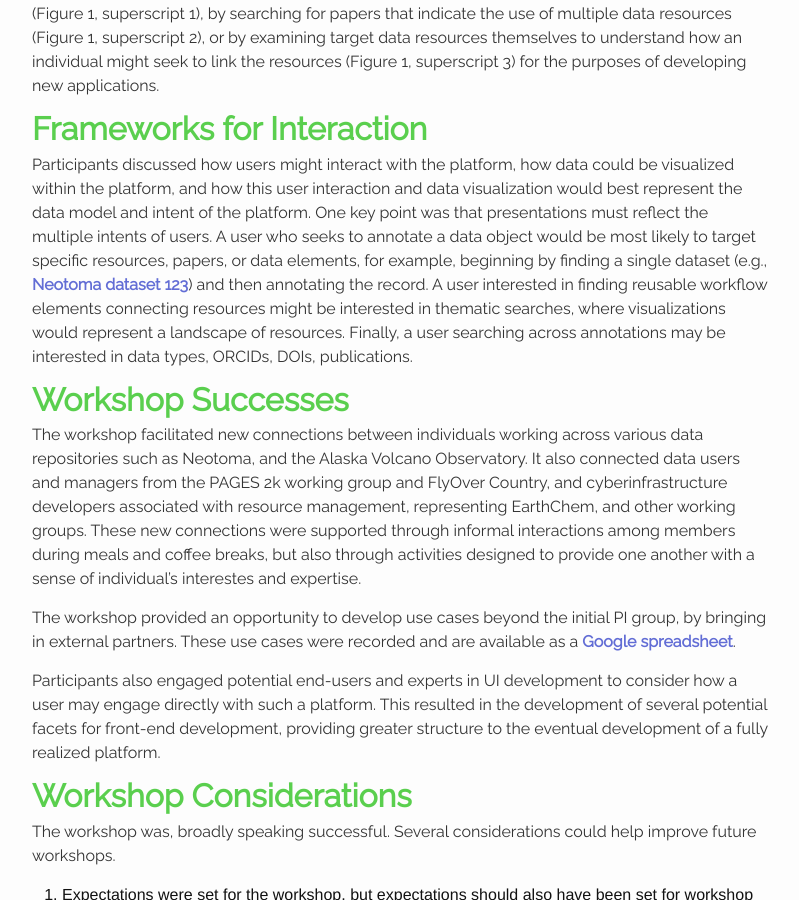
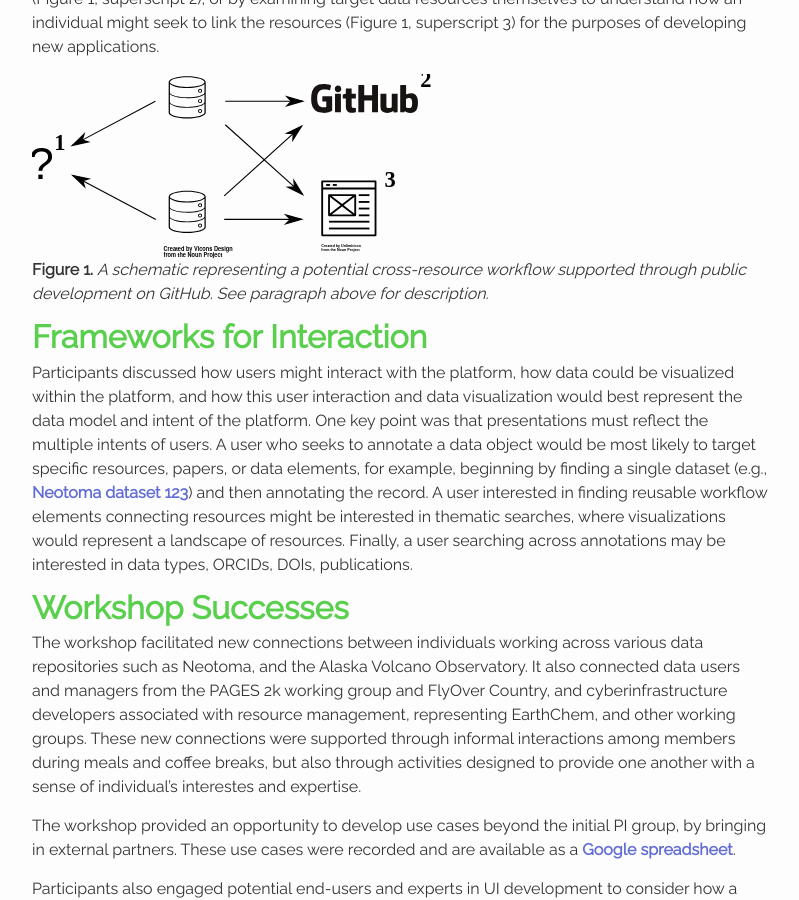
Before and after one commit to throughput-ec/throughput-ec.github.io, a Jekyll site: the page built from _meeting/madison/project_summary.md, in a window 1280 px wide and 900 px high, scrolled down 1110 px. Shown: the whole window, without its empty margins (238-1037 px from the left). Built offline with Jekyll 4.4.1, drawn with Linux system fonts in a browser that asks for light colours.

Commit message:
Added the project summary.  Still needs some organization.

```diff
--- a/_meeting/madison/project_summary.md
+++ b/_meeting/madison/project_summary.md
@@ -15,15 +15,18 @@ One objective of the meeting was to identify ways of capturing and discovering r
 
 These units of work may require complex transformations, specialized software (documented perhaps using [Ontosoft](http://ontosoft.org)) or may be only one or two lines of code.  In any of these cases, making units of work discoverable (through the generation of annotations that link the resources) can provide a significant boost to data use, reuse and data integration across the paleogeosciences since work flows become directly connected to unique identifiers associated with any of: data repositories ([re3data DOIs](http://re3data.org)), individuals (ORCiD), publications (DOIs) or datasets (datacite).
 
-<img src="images/throughput_resourcedescr.svg">
-
 ## Frameworks for Connections
 
 The way in which connections will be made and supported must be reflected in the data structure of the application. Workshop attendees examined a number of options for populating the annotation service and discussed sources for an [initial set of linking workflows](http://throughput-ec.github.com/throughputdb/populate) that would provide the basis for a proof-of-concept application.  Based on informal groupings that reflected individuals' experience, we examined representations of cross-resource workflows by searching through the GitHub code base (Figure 1, superscript 1), by searching for papers that indicate the use of multiple data resources (Figure 1, superscript 2), or by examining target data resources themselves to understand how an individual might seek to link the resources (Figure 1, superscript 3) for the purposes of developing new applications.
 
+<img src="../../../images/throughput_resourcedescr.svg" width="400px"><br>
+<strong>Figure 1.</strong> <em>A schematic representing a potential cross-resource workflow supported through public development on GitHub.  See paragraph above for description.</em>
+
 ## Frameworks for Interaction
 
 Participants discussed how users might interact with the platform, how data could be visualized within the platform, and how this user interaction and data visualization would best represent the data model and intent of the platform.  One key point was that presentations must reflect the multiple intents of users.  A user who seeks to annotate a data object would be most likely to target specific resources, papers, or data elements, for example, beginning by finding a single dataset (e.g., [Neotoma dataset 123](http://data.neotomadb.org/datasets/123)) and then annotating the record.  A user interested in finding reusable workflow elements connecting resources might be interested in thematic searches, where visualizations would represent a landscape of resources.  Finally, a user searching across annotations may be interested in data types, ORCIDs, DOIs, publications.
+
+
 
 ## Workshop Successes
 
```
